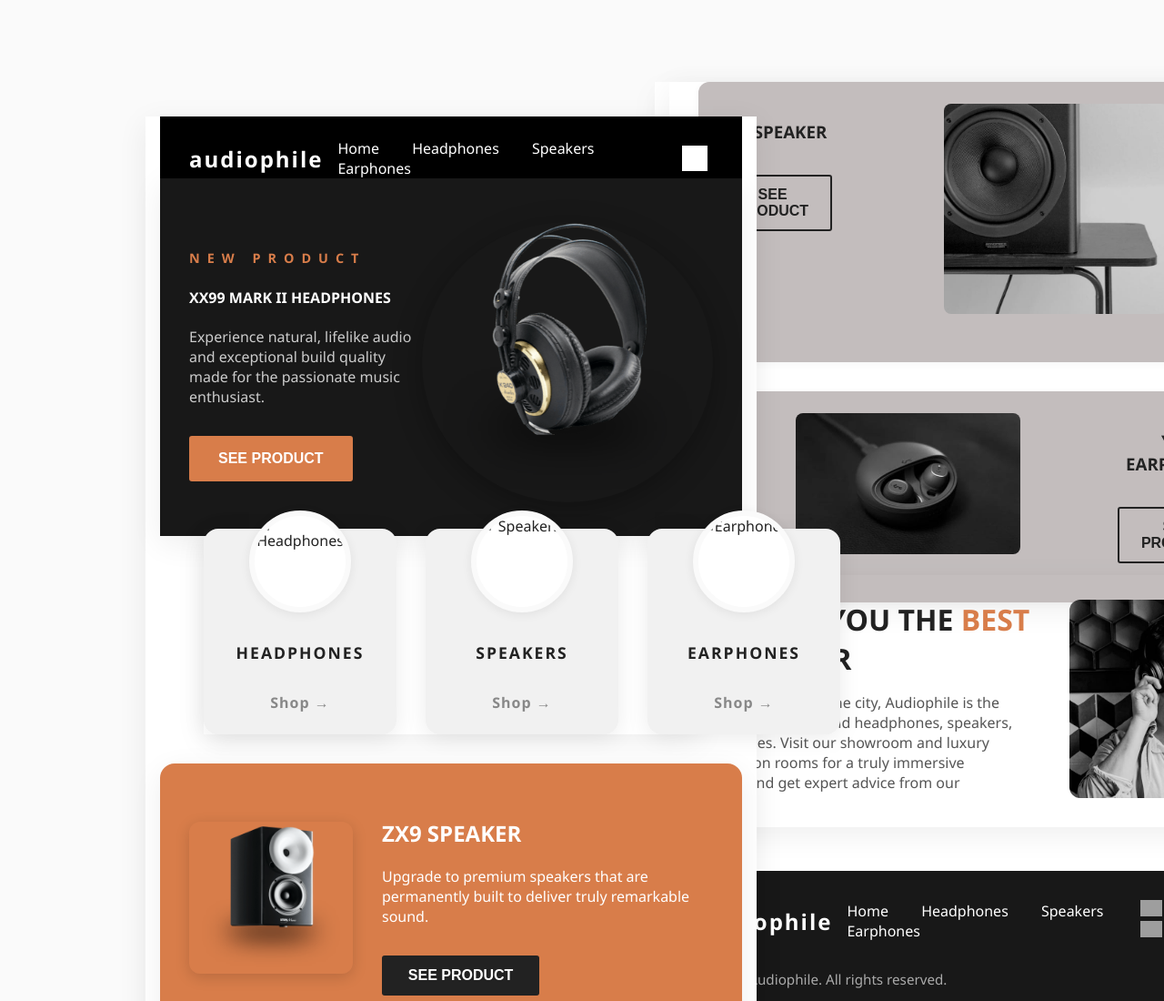
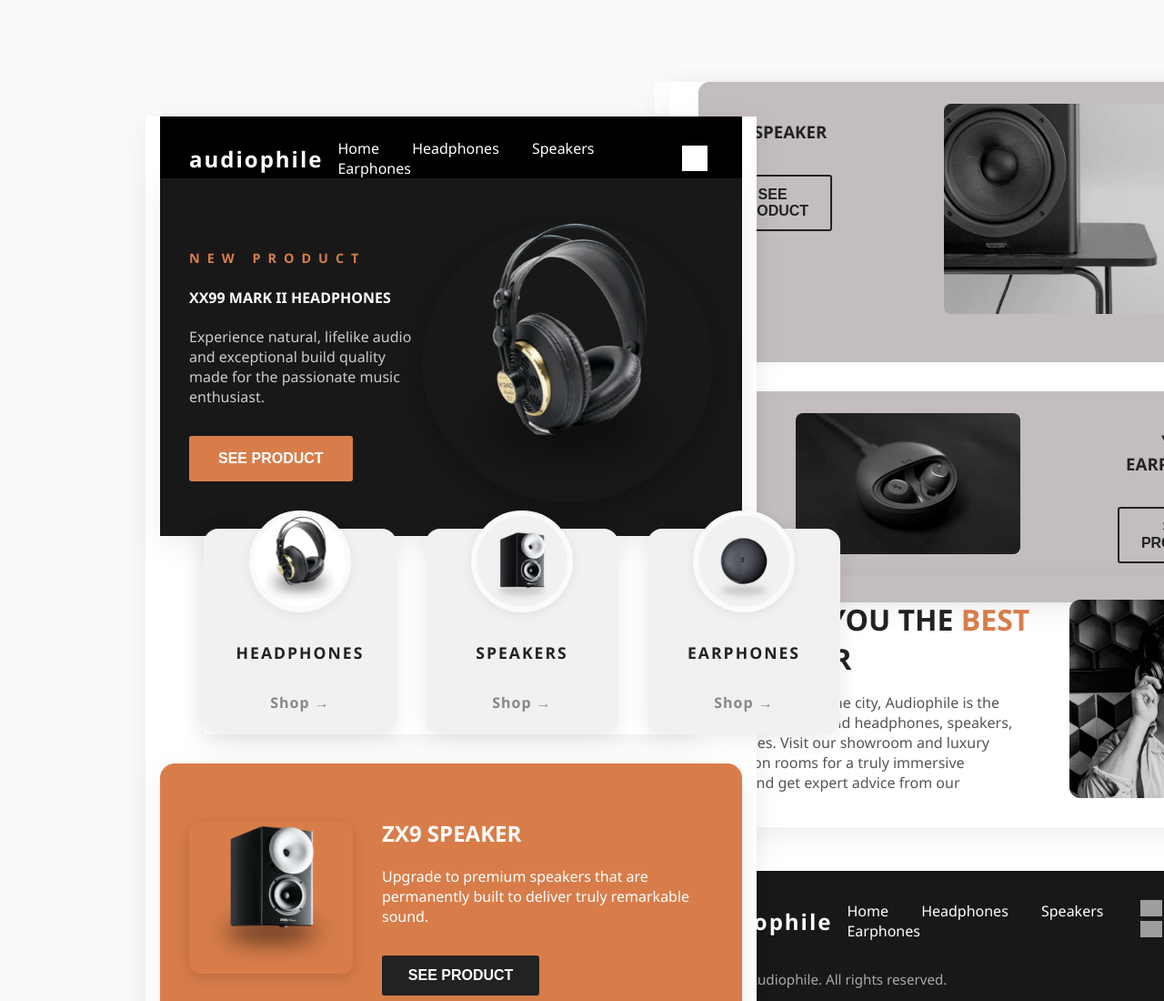
Before and after one commit to KwakuPeprah/e-Commerce-WebApp, a plain HTML site: page index.html in a window 1280 px wide. Shown: the top 1100 px of the page at 91% size. Drawn offline with Linux system fonts and the light colour scheme; grey boxes are pictures that could not be loaded.

Commit message:
link restructuring 1

```diff
--- a/index.html
+++ b/index.html
@@ -5,7 +5,7 @@
     <meta name="viewport" content="width=device-width, initial-scale=1.0">
     <title>Audiophile</title>
     <link rel="stylesheet" href="css/style.css">
-    <link rel="icon" type="image/png" href="favicon-32x32.png">
+    <link rel="icon" type="image/png" href="images/favicon-32x32.png">
 </head>
 <body>
     <div class="container1">
@@ -39,17 +39,17 @@
     </header>
     <section class="categories-container">
         <div class="category-card">
-            <img src="head1.png" alt="Headphones">
+            <img src="images/head1.png" alt="Headphones">
             <h3>HEADPHONES</h3>
             <a href="headphones.html">Shop &rarr;</a>
         </div>
         <div class="category-card">
-            <img src="speaker1.jpg" alt="Speakers">
+            <img src="images/speaker1.jpg" alt="Speakers">
             <h3>SPEAKERS</h3>
             <a href="speakers.html">Shop &rarr;</a>
         </div>
         <div class="category-card">
-            <img src="earphones1.jpg" alt="Earphones">
+            <img src="images/earphones1.jpg" alt="Earphones">
             <h3>EARPHONES</h3>
             <a href="earphones.html">Shop &rarr;</a>
         </div>
```
Also changed, not shown: cart.html (+1 -0 lines), checkout.html (+2 -1 lines), earphones.html (+1 -0 lines), headphones.html (+1 -0 lines), speakers.html (+1 -0 lines).
